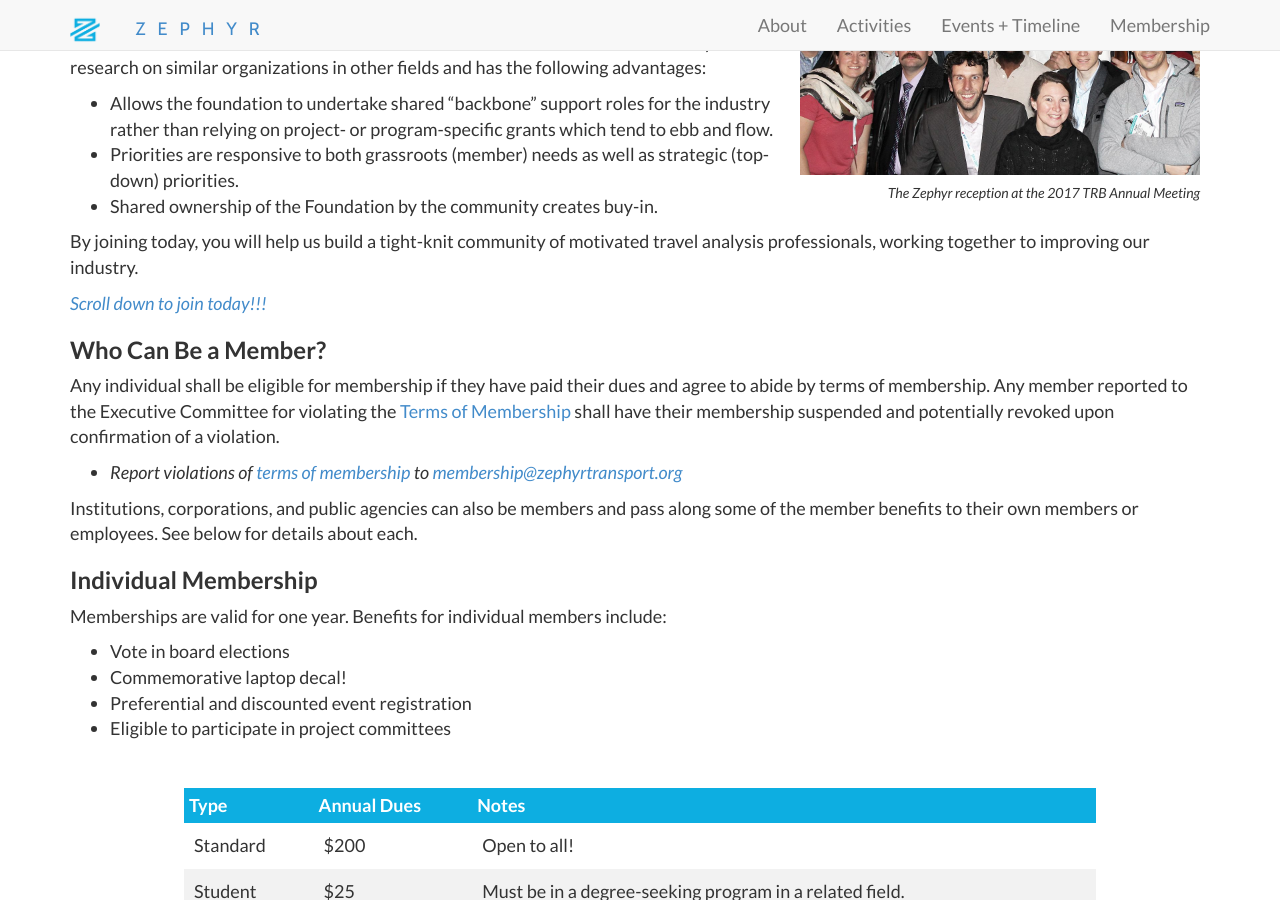
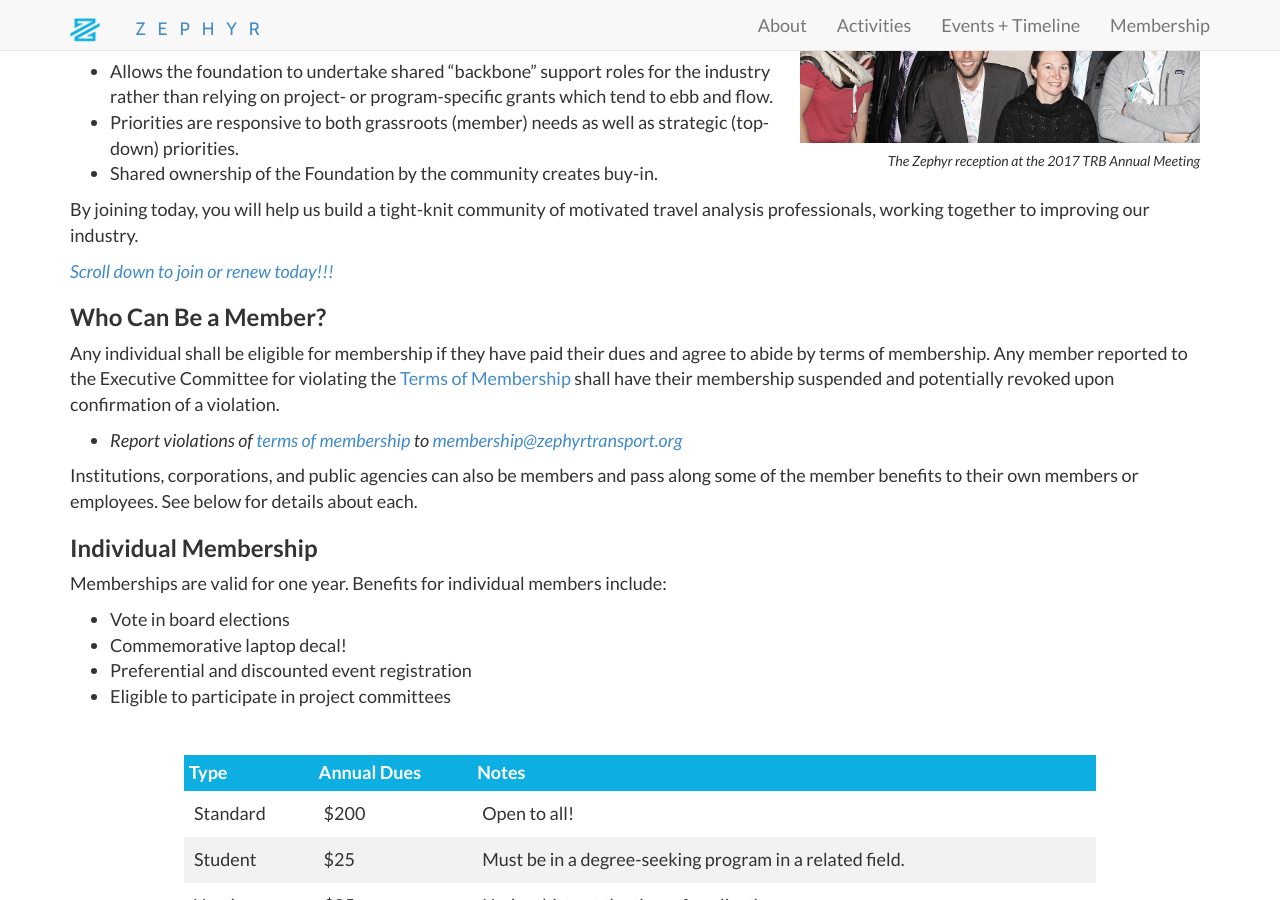
Before and after one commit to ZephyrTransport/zephyr-website, a Jekyll site: the page built from membership.md, in a window 1280 px wide and 900 px high, scrolled down 348 px. Built offline with Jekyll 4.4.1, drawn with Linux system fonts in a browser that asks for light colours; nearby versions of some CDN libraries.

Commit message:
remove duplicative logo

```diff
--- a/membership.md
+++ b/membership.md
@@ -4,9 +4,7 @@
 subTitle: "Become a member to support Zephyr!"
 ---
 
-<img src="/img/logo-small.png" width="75px" style="float:left; margin-right:20px; margin-top: 10px;" />
-<br/>
-# Join Zephyr Today or Renew Your Membership
+## Join Zephyr Today or Renew Your Membership
 
 ---
 
@@ -24,7 +22,7 @@
 
 By joining today, you will help us build a tight-knit community of motivated travel analysis professionals, working together to improving our industry.
 
-[*Scroll down to join today!!!*](#join)
+[*Scroll down to join or renew today!!!*](#join)
 
 ### Who Can Be a Member?
 
```
